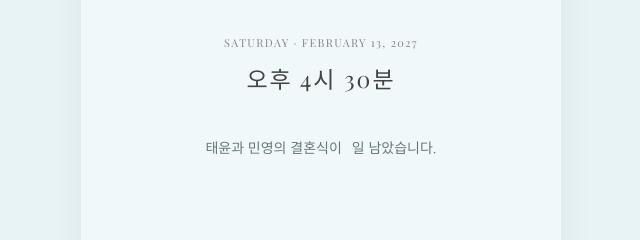
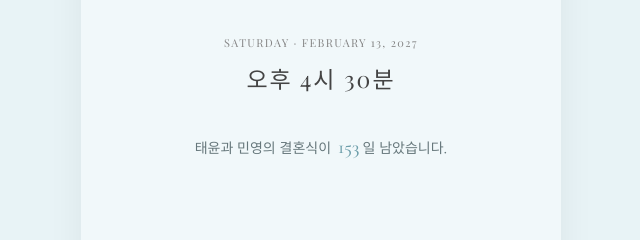
Before and after one commit to zxcv7614/my-wedding, a plain HTML site: page index.html in a window 1280 px wide. Shown: the part 3860-4100 px from the top of the page, 319-959 px from the left. Drawn offline with nearby package versions, Linux system fonts and the light colour scheme.

Commit message:
Update invitation

```diff
--- a/index.html
+++ b/index.html
@@ -358,10 +358,7 @@
         오후 4시 30분
     </p>
 
-    <p class="wedding-countdown">
-        태윤과 민영의 결혼식이
-        <strong id="weddingDays"></strong>일 남았습니다.
-    </p>
+  <p class="wedding-countdown" id="weddingCountdown"></p>
 
 </div>
 
```
